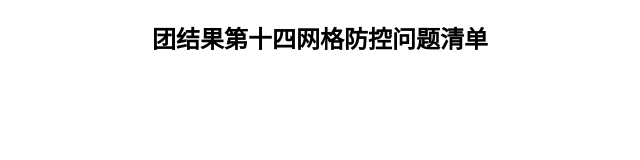
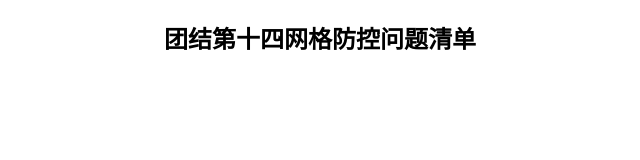
Before and after one commit to ynsdbs/ynsdbs, a plain HTML site: page inventory/tuan-14.html in a window 1280 px wide. Shown: the whole page, without its empty margins (320-960 px from the left). Drawn offline with Linux system fonts and the light colour scheme.

Commit message:
Update tuan-14.html

```diff
--- a/inventory/tuan-14.html
+++ b/inventory/tuan-14.html
@@ -5,6 +5,6 @@
   <title>Title</title>
 </head>
 <body>
-<h2 align="center">团结果第十四网格防控问题清单</h2>
+<h2 align="center">团结第十四网格防控问题清单</h2>
 </body>
 </html>
```
